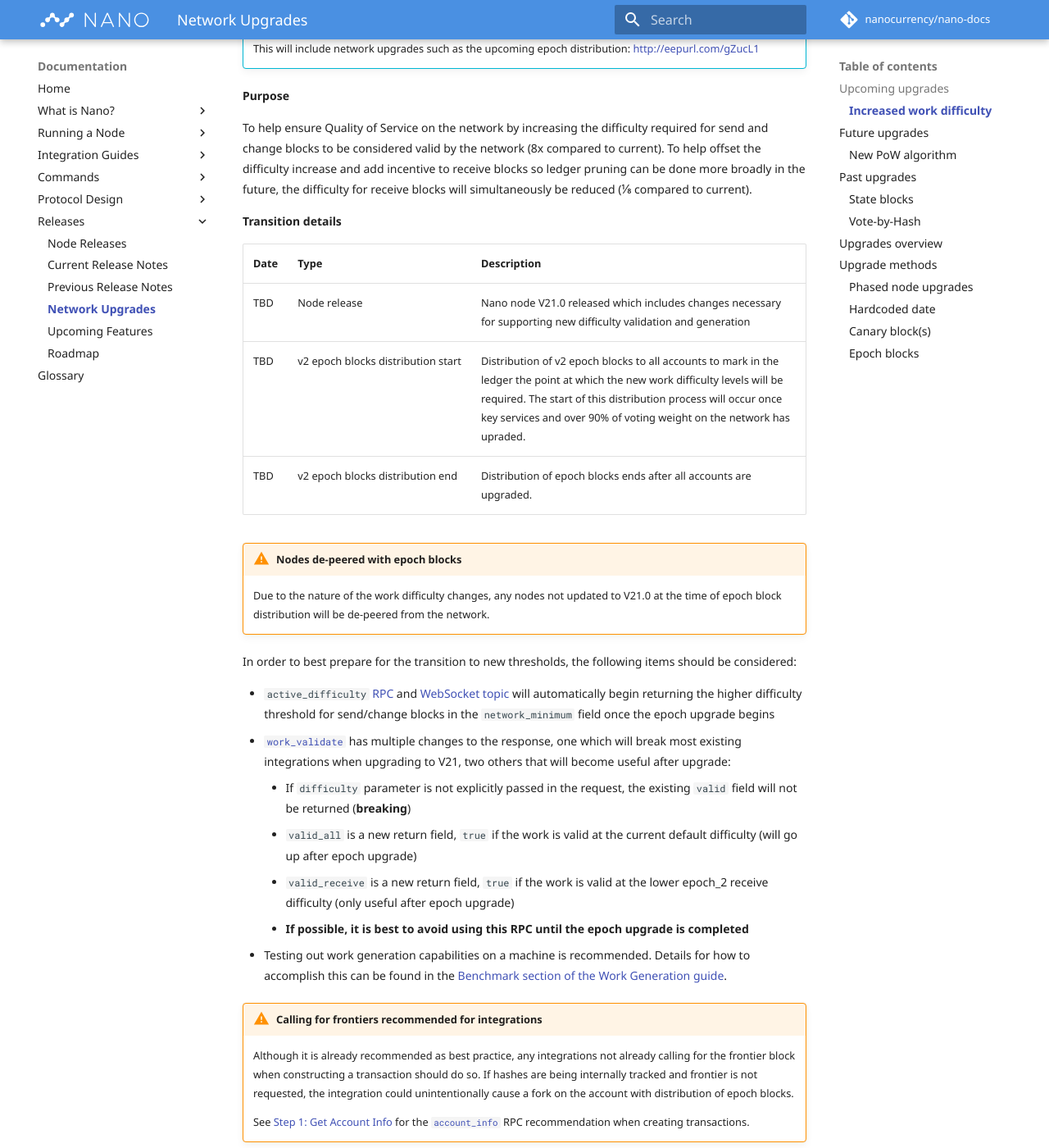
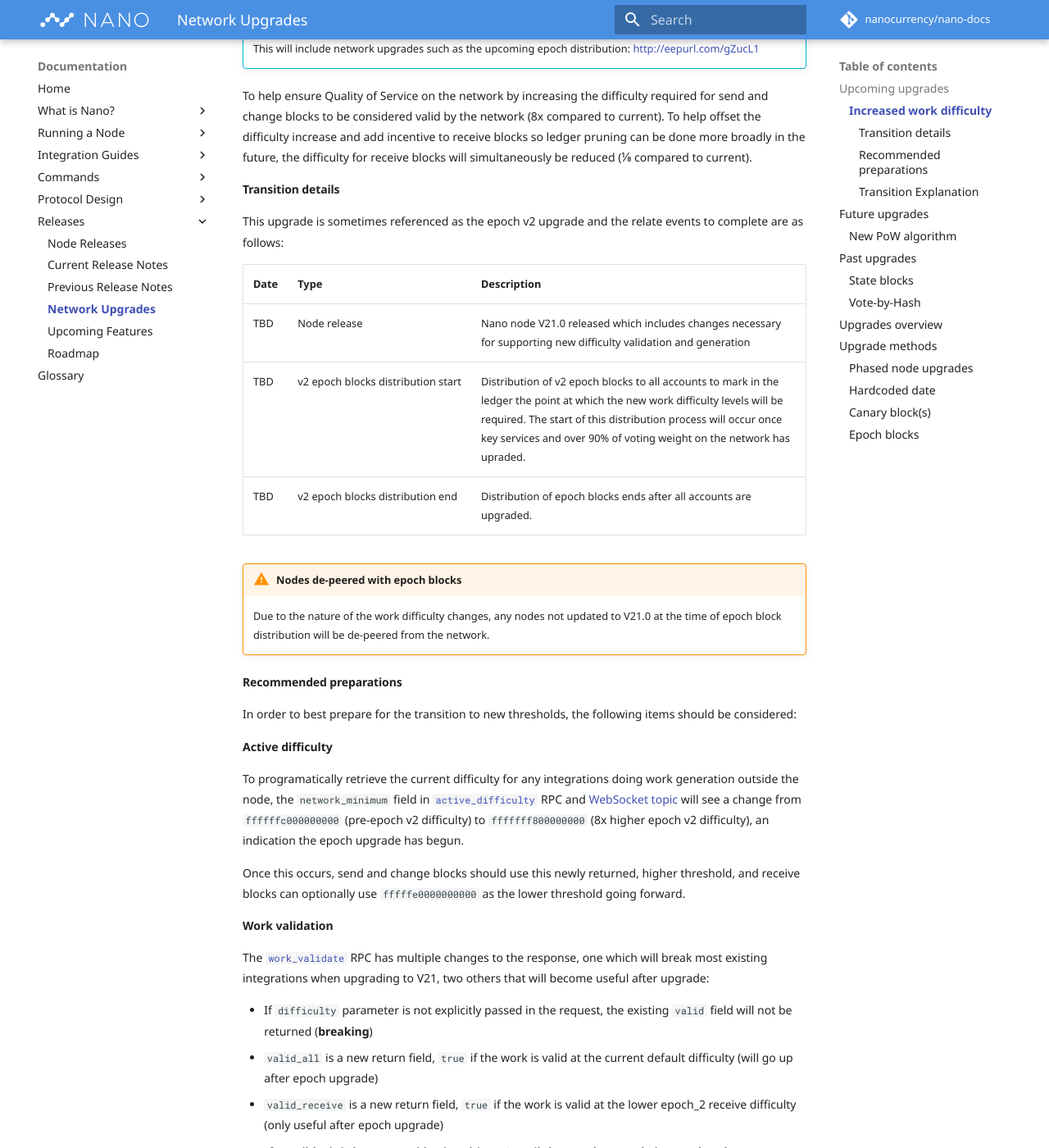
Before and after one commit to nanocurrency/nano-docs, an MkDocs documentation site: the page built from docs/releases/network-upgrades.md, in a window 1280 px wide and 1400 px high, scrolled down 397 px. Shown: the whole window at 82% size. Built offline with MkDocs 1.6.1 and Material for MkDocs 9.7.7, drawn with Linux system fonts in a browser that asks for light colours; comment, search, counter and statistics services are not loaded; some of the changed text lies outside the part shown.

Commit message:
Move some epoch upgrade considerations to network upgrades page and reorganize

```diff
--- a/docs/releases/network-upgrades.md
+++ b/docs/releases/network-upgrades.md
@@ -10,11 +10,11 @@
 
 --8<-- "join-technical-mailing-list.md"
 
-**Purpose**
-
 To help ensure Quality of Service on the network by increasing the difficulty required for send and change blocks to be considered valid by the network (8x compared to current). To help offset the difficulty increase and add incentive to receive blocks so ledger pruning can be done more broadly in the future, the difficulty for receive blocks will simultaneously be reduced (1/8 compared to current).
 
-**Transition details**
+#### Transition details
+
+This upgrade is sometimes referenced as the epoch v2 upgrade and the relate events to complete are as follows:
 
 | Date | Type | Description |
 |------|------|-------------|
@@ -25,22 +25,36 @@
 !!! warning "Nodes de-peered with epoch blocks"
 	Due to the nature of the work difficulty changes, any nodes not updated to V21.0 at the time of epoch block distribution will be de-peered from the network.
 
+#### Recommended preparations
+
 In order to best prepare for the transition to new thresholds, the following items should be considered:
 
-* `active_difficulty` [RPC](/commands/rpc-protocol/#work_validate) and [WebSocket topic](/integration-guides/websockets/#active-difficulty) will automatically begin returning the higher difficulty threshold for send/change blocks in the `network_minimum` field once the epoch upgrade begins
-* [`work_validate`](/commands/rpc-protocol/#work_validate) has multiple changes to the response, one which will break most existing integrations when upgrading to V21, two others that will become useful after upgrade:
-    * If `difficulty` parameter is not explicitly passed in the request, the existing `valid` field will not be returned (**breaking**)
-    * `valid_all` is a new return field, `true` if the work is valid at the current default difficulty (will go up after epoch upgrade)
-    * `valid_receive` is a new return field, `true` if the work is valid at the lower epoch_2 receive difficulty (only useful after epoch upgrade)
-    * **If possible, it is best to avoid using this RPC until the epoch upgrade is completed**
-* Testing out work generation capabilities on a machine is recommended. Details for how to accomplish this can be found in the [Benchmark section of the Work Generation guide](/integration-guides/work-generation/#benchmarks).
+**Active difficulty**
 
-!!! warning "Calling for frontiers recommended for integrations"
-	Although it is already recommended as best practice, any integrations not already calling for the frontier block when constructing a transaction should do so. If hashes are being internally tracked and frontier is not requested, the integration could unintentionally cause a fork on the account with distribution of epoch blocks.
+To programatically retrieve the current difficulty for any integrations doing work generation outside the node, the `network_minimum` field in [`active_difficulty`](/commands/rpc-protocol/#active_difficulty) RPC and [WebSocket topic](/integration-guides/websockets/#active-difficulty) will see a change from `ffffffc000000000` (pre-epoch v2 difficulty) to `fffffff800000000` (8x higher epoch v2 difficulty), an indication the epoch upgrade has begun.
 
-	See [Step 1: Get Account Info](/integration-guides/key-management/#send-transaction) for the [`account_info`](/commands/rpc-protocol#account_info) RPC recommendation when creating transactions.
+Once this occurs, send and change blocks should use this newly returned, higher threshold, and receive blocks can optionally use `fffffe0000000000` as the lower threshold going forward.
 
-**Transition Explanation**
+**Work validation**
+
+The [`work_validate`](/commands/rpc-protocol/#work_validate) RPC has multiple changes to the response, one which will break most existing integrations when upgrading to V21, two others that will become useful after upgrade:
+
+* If `difficulty` parameter is not explicitly passed in the request, the existing `valid` field will not be returned (**breaking**)
+* `valid_all` is a new return field, `true` if the work is valid at the current default difficulty (will go up after epoch upgrade)
+* `valid_receive` is a new return field, `true` if the work is valid at the lower epoch_2 receive difficulty (only useful after epoch upgrade)
+* **If possible, it is best to avoid using this RPC until the epoch upgrade is completed**
+
+**Work generation performance**
+
+Testing out work generation capabilities on a machine is recommended. Details for how to accomplish this can be found in the [Benchmark section of the Work Generation guide](/integration-guides/work-generation/#benchmarks).
+
+**Other integration considerations**
+
+Although it is already recommended as best practice, any integrations not already calling for the frontier block when constructing a transaction should do so. If hashes are being internally tracked and frontier is not requested, the integration could unintentionally cause a fork on the account with distribution of epoch blocks.
+
+See [Step 1: Get Account Info](/integration-guides/key-management/#send-transaction) for the [`account_info`](/commands/rpc-protocol#account_info) RPC recommendation when creating transactions.
+
+#### Transition Explanation
 
 When changing the work difficulty requirements it is necessary to mark a point in each account where the difficulty requirements change so bootstrapping and other behaviors can accurately validate historical blocks. For this reason the epoch blocks are being distributed to act as the marker in the ledger.
 
```
Also changed, not shown: docs/releases/current-release-notes.md (+0 -5 lines).
